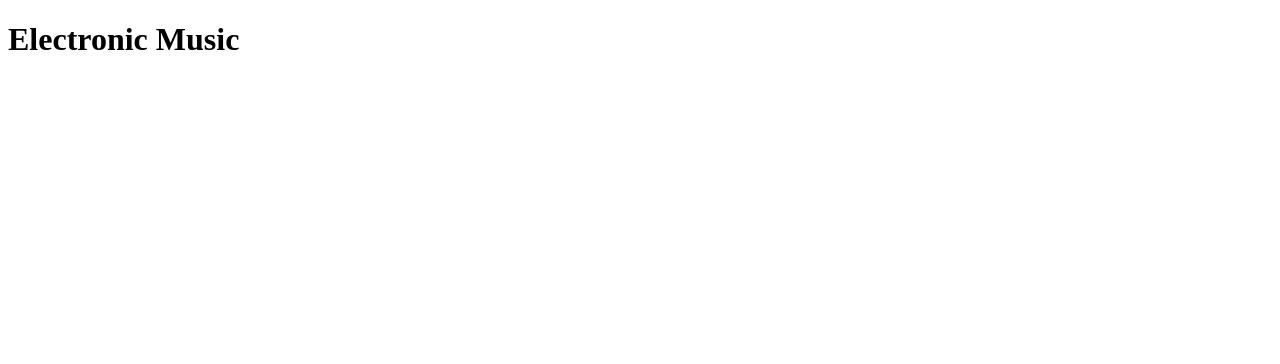
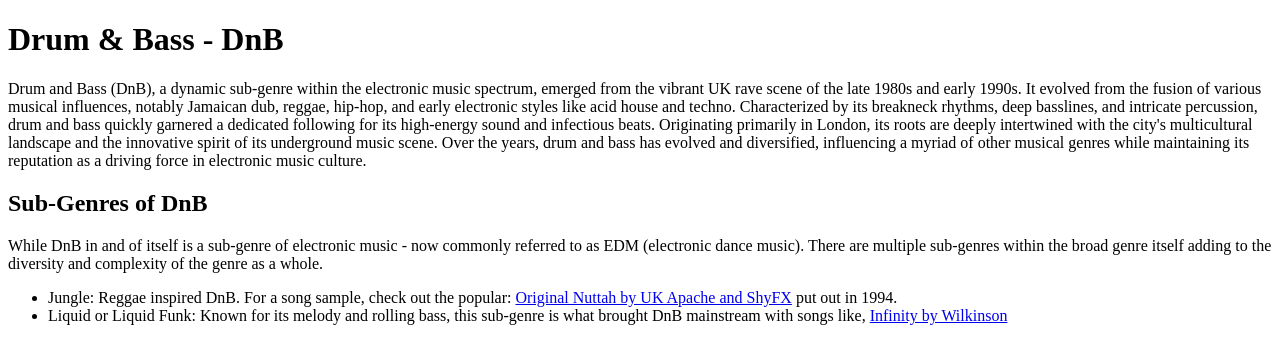
Before and after one commit to julcro/julcro.github.io, a plain HTML site: page submit-practical-challenge-1/index.html in a window 1280 px wide. Drawn offline with Linux system fonts and the light colour scheme.

Commit message:
Update index.html
Need to finish the code.

```diff
--- a/submit-practical-challenge-1/index.html
+++ b/submit-practical-challenge-1/index.html
@@ -9,10 +9,17 @@
     -->
     <meta charset="UTF-8">
     <meta name="viewport" content="width=device-width, initial-scale=1.0">
-    <title>Electronic Music</title>
+    <title>Drum & Bass - DnB</title>
 </head>
 <body>
-    <h1>Electronic Music</h1>
+    <h1>Drum & Bass - DnB</h1>
+    <p>Drum and Bass (DnB), a dynamic sub-genre within the electronic music spectrum, emerged from the vibrant UK rave scene of the late 1980s and early 1990s. It evolved from the fusion of various musical influences, notably Jamaican dub, reggae, hip-hop, and early electronic styles like acid house and techno. Characterized by its breakneck rhythms, deep basslines, and intricate percussion, drum and bass quickly garnered a dedicated following for its high-energy sound and infectious beats. Originating primarily in London, its roots are deeply intertwined with the city's multicultural landscape and the innovative spirit of its underground music scene. Over the years, drum and bass has evolved and diversified, influencing a myriad of other musical genres while maintaining its reputation as a driving force in electronic music culture. </p>
+    <h2>Sub-Genres of DnB</h2>
+    <p>While DnB in and of itself is a sub-genre of electronic music - now commonly referred to as EDM (electronic dance music). There are multiple sub-genres within the broad genre itself adding to the diversity and complexity of the genre as a whole. </p>
+    <ul>
+        <li>Jungle: Reggae inspired DnB. For a song sample, check out the popular: <a href="https://www.youtube.com/watch?v=QtTTf4pHPjM">Original Nuttah by UK Apache and ShyFX</a> put out in 1994.</li>
+        <li>Liquid or Liquid Funk: Known for its melody and rolling bass, this sub-genre is what brought DnB mainstream with songs like, <a href="https://www.youtube.com/watch?v=-Lfw-kqBdwM">Infinity by Wilkinson</a></li>
 
+    </ul>
 </body>
 </html>
```
